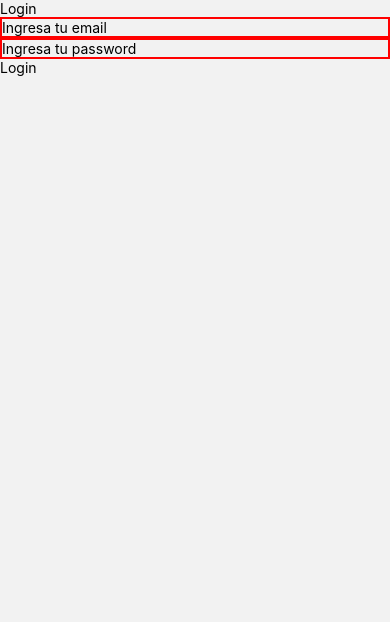
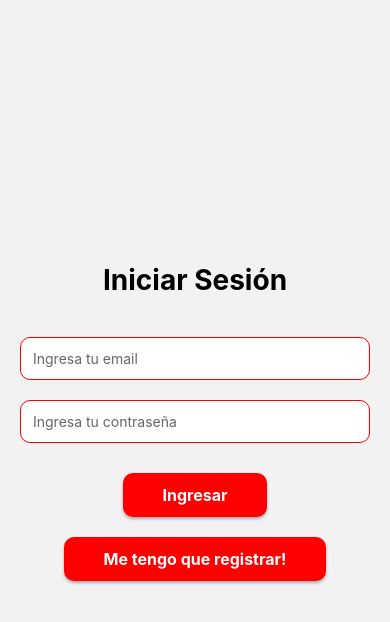
Before and after one commit to vickyyoffe/PI-YM2, a React Native app: screen /Login in a window 390 px wide. Shown: the top 622 px of the page. Built offline with nearby package versions, Linux system fonts and the light colour scheme.

Commit message:
termine log in y empce con perfil.js

```diff
--- a/src/navigation/Bottomtabs.js
+++ b/src/navigation/Bottomtabs.js
@@ -1,12 +1,21 @@
 import React from 'react'
 import { createBottomTabNavigator } from '@react-navigation/bottom-tabs'
-import { FontAwesome } from '@expo/vector-icons'
+import FontAwesome6 from '@expo/vector-icons/FontAwesome6';
 import CreatePost from '../screens/CreatePost';
+import Perfil from '../screens/Perfil';
 
 const Tab= createBottomTabNavigator(); // es una función que te da acceso a un navegador por pestañas (bottom tab navigator), es decir, un conjunto de pantallas organizadas mediante una barra de navegación en la parte inferior de la app.
 export default function BottomTabs() {
     return (
         <Tab.Navigator>
-          <Tab.Screen name='Crear posteo' component={CreatePost} />
-        </Tab.Navigator>
+          <Tab.Screen
+            name='Crear posteo'
+            component={CreatePost} />
+          <Tab.Screen
+            name='Perfil'
+            component={Perfil}
+            options={{
+              tabBarIcon: () => <FontAwesome6 name="face-grin" size={24} color="red" /> //options.tabBarIcon: opcional, para agregar un ícono personalizado a la pestaña (como hiciste con FontAwesome en Feed).
+            }} />
+       </Tab.Navigator>
     )}
--- a/src/screens/Login.js
+++ b/src/screens/Login.js
@@ -1,9 +1,9 @@
-import { Text, View, TextInput, StyleSheet,TouchableOpacity} from 'react-native'
+import { Text, View, TextInput, StyleSheet, TouchableOpacity } from 'react-native'
 import React, { Component } from 'react'
-import {auth} from '../firebase/config'
+import { auth } from '../firebase/config'
 
 class Login extends Component {
-    constructor(props){
+    constructor(props) {
         super(props)
         this.state = {
             email: '',
@@ -12,12 +12,11 @@ class Login extends Component {
         }
     }
 
-
-    LoguearUsuario(email, password){
-        if(
+    LoguearUsuario(email, password) {
+        if (
             (email !== '' && password !== '')
             && password.length >= 6 && email.includes('@')
-        ){
+        ) {
             auth.signInWithEmailAndPassword(email, password)
                 .then(() => {
                     this.props.navigation.navigate('Tab')
@@ -28,39 +27,92 @@ class Login extends Component {
 
     render() {
         return (
-      <View>
-        <Text>Login</Text>
+            <View style={styles.container}>
+                <Text style={styles.title}>Iniciar Sesión</Text>
                 <TextInput
-                style={
-                    styles.input
-                }
+                    style={styles.input}
                     keyboardType='default'
                     value={this.state.email}
-                onChangeText={(texto) => this.setState({email: texto, error: false }) }
+                    onChangeText={(texto) => this.setState({ email: texto, error: false })}
                     placeholder='Ingresa tu email'
+                    placeholderTextColor="#666"
                 />
                 <TextInput
-                style={
-                    styles.input
-                }
+                    style={styles.input}
                     keyboardType='default'
                     value={this.state.password}
-                onChangeText={(texto) => this.setState({password: texto, error: false }) }
-                placeholder='Ingresa tu password'
+                    onChangeText={(texto) => this.setState({ password: texto, error: false })}
+                    placeholder='Ingresa tu contraseña'
+                    placeholderTextColor="#666"
                     secureTextEntry={true}
                 />
-            <TouchableOpacity onPress={() => this.LoguearUsuario(this.state.email, this.state.password)}>
-                    <Text>Login</Text>
+                <TouchableOpacity style={styles.button} onPress={() => this.LoguearUsuario(this.state.email, this.state.password)}>
+                    <Text style={styles.buttonText}>Ingresar</Text>
                 </TouchableOpacity>
+                <TouchableOpacity
+                    style={styles.button}
+                    onPress={() => this.props.navigation.navigate('Register')}>
+                    <Text style={styles.buttonText}>Me tengo que registrar!</Text>
+                </TouchableOpacity>
+
             </View>
         )
     }
 }
 
 const styles = StyleSheet.create({
+    container: {
+        flex: 1,
+        backgroundColor: '#f2f2f2', // gris claro
+        alignItems: 'center',
+        justifyContent: 'center',
+        padding: 20,
+    },
+    title: {
+        fontSize: 28,
+        fontWeight: 'bold',
+        color: 'black',
+        marginBottom: 30,
+    },
     input: {
-        borderWidth: 2,
-        borderColor: 'red'
+        width: '100%',
+        padding: 12,
+        marginVertical: 10,
+        borderWidth: 1.5,
+        borderColor: 'red',
+        borderRadius: 10,
+        backgroundColor: '#fff',
+        color: '#000',
+    },
+    button: {
+        backgroundColor: 'red',
+        paddingVertical: 12,
+        paddingHorizontal: 40,
+        borderRadius: 10,
+        marginTop: 20,
+        shadowColor: '#000',
+        shadowOffset: { width: 0, height: 2 },
+        shadowOpacity: 0.3,
+        shadowRadius: 3,
+        elevation: 5,
+    },
+    button2: {
+        backgroundColor: 'grey',
+        paddingVertical: 12,
+        paddingHorizontal: 40,
+        borderRadius: 10,
+        marginTop: 20,
+        shadowColor: '#000',
+        shadowOffset: { width: 0, height: 2 },
+        shadowOpacity: 0.3,
+        shadowRadius: 3,
+        elevation: 5,
+    },
+    buttonText: {
+        color: '#fff',
+        fontSize: 16,
+        fontWeight: 'bold',
+        textAlign: 'center',
     }
 })
 
--- /dev/null
+++ b/src/screens/Perfil.js
@@ -0,0 +1,27 @@
+import { View, Text, Touchable, TouchableOpacity, FlatList } from 'react-native' //para listar elementos uso flatlist
+import React, { Component } from 'react'
+import { auth ,db} from '../firebase/config'
+
+export default class Perfil extends Component {
+    constructor(props){
+        super(props)
+      }
+
+  logout(){
+    auth.signOut()
+    .then(()=> this.props.navigation.navigate('Register'))
+    .catch(err => console.log('err en signouth', err));
+    this.props.navigation.navigate('login')}
+
+
+  render(){
+    return (
+      <View>
+        <Text>Perfil</Text>
+
+        <TouchableOpacity onPress={()=> this.logout()}>
+            <Text>Sign out</Text>
+        </TouchableOpacity>
+      </View>
+    )
+  }}
```
Lines whose indentation alone changed are shown as unchanged.
